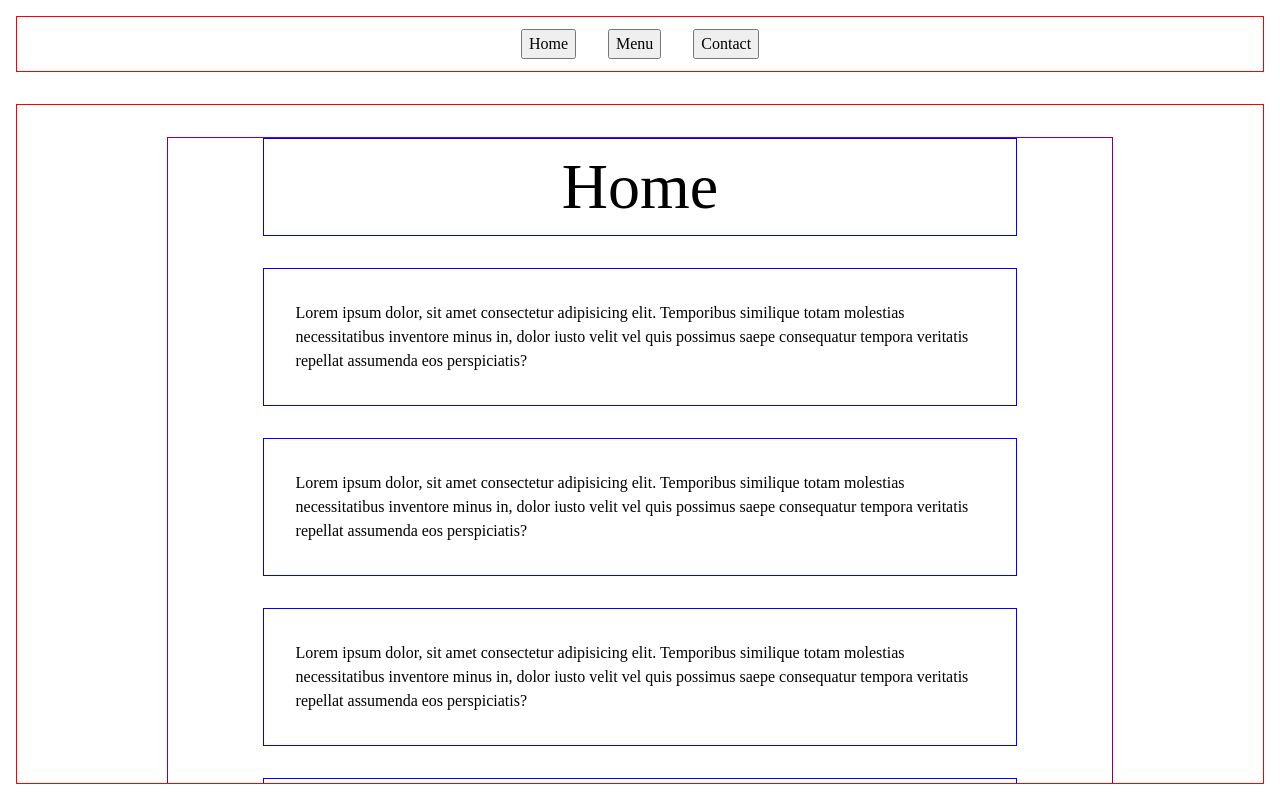
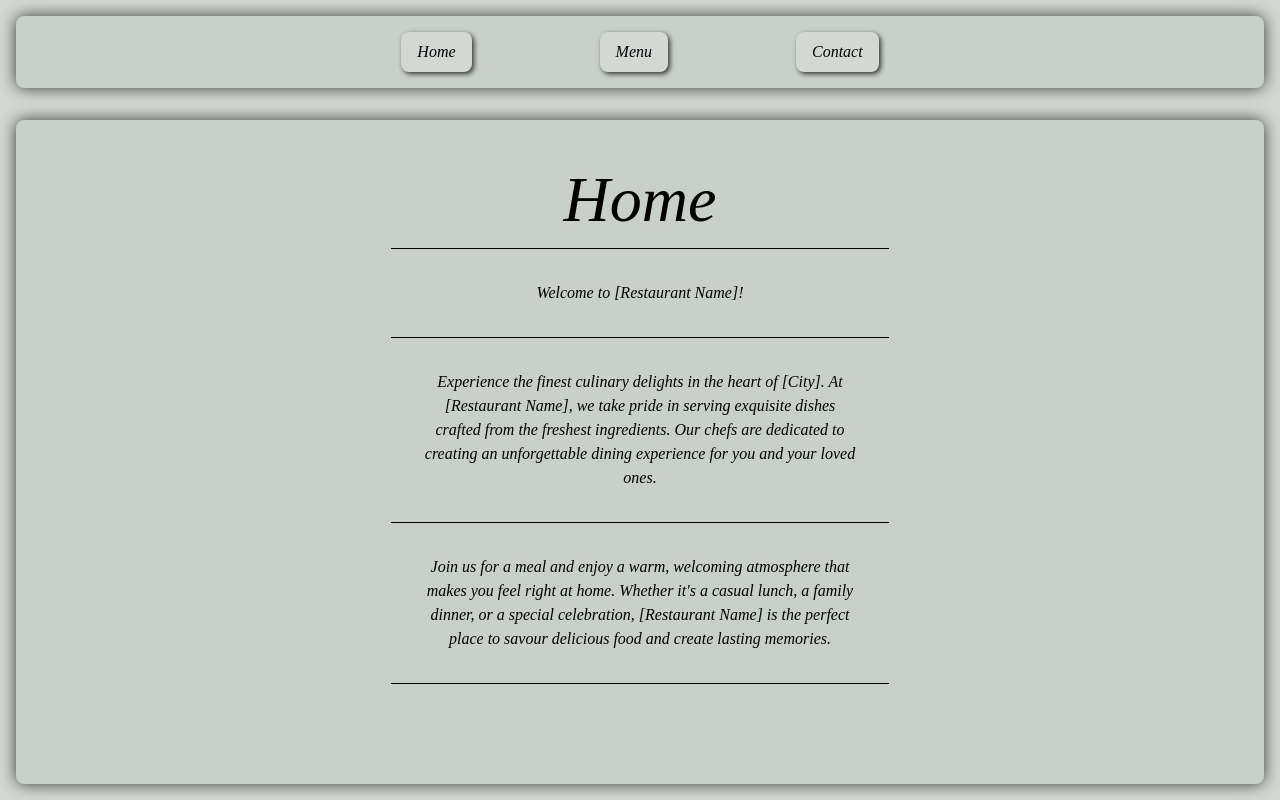
Before and after one commit to A-Alviento/odin, a website built with webpack: page project-restaurant-page/src/index.html in a window 1280 px wide. Built offline with nearby package versions, Linux system fonts and the light colour scheme.

Commit message:
Finish project restaurant

```diff
--- a/project-restaurant-page/src/content/contact.js
+++ b/project-restaurant-page/src/content/contact.js
@@ -1,4 +1,13 @@
 export const contact = () => {
+  const contactTextContent = [
+    "Get in Touch, we would love to hear from you! Whether you have a question, want to make a reservation, or just want to give us feedback, please reach out.",
+    "Address: <br> [Restaurant Name] <br> 1234 Culinary Street <br> [City], [Postcode]",
+    "Phone: <br> (123) 456-7890",
+    "Email: <br> info@[restaurantname].com",
+    "Opening Hours: <br> - Monday to Friday: 11:00 AM - 10:00 PM <br> - Saturday: 12:00 PM - 11:00 PM <br> - Sunday: 12:00 PM - 9:00 PM",
+    "For reservations, please call us or use our online booking form. We look forward to welcoming you to [Restaurant Name]!",
+  ];
+
   const contWrapper = document.createElement("div");
   contWrapper.id = "content-wrapper";
 
@@ -9,12 +18,11 @@ export const contact = () => {
 
   contWrapper.appendChild(title);
 
-  for (let i = 0; i < 4; i++) {
+  for (let i = 0; i < contactTextContent.length; i++) {
     const info = document.createElement("div");
     info.id = `info${i + 1}`;
     info.classList.add("info");
-    info.textContent =
-      "Lorem ipsum dolor, sit amet consectetur adipisicing elit. Temporibus similique totam molestias necessitatibus inventore minus in, dolor iusto velit vel quis possimus saepe consequatur tempora veritatis repellat assumenda eos perspiciatis?";
+    info.innerHTML = contactTextContent[i];
 
     contWrapper.appendChild(info);
   }
--- a/project-restaurant-page/src/content/home.js
+++ b/project-restaurant-page/src/content/home.js
@@ -1,4 +1,10 @@
 export const home = () => {
+  const homeTextContent = [
+    "Welcome to [Restaurant Name]!",
+    "Experience the finest culinary delights in the heart of [City]. At [Restaurant Name], we take pride in serving exquisite dishes crafted from the freshest ingredients. Our chefs are dedicated to creating an unforgettable dining experience for you and your loved ones.",
+    "Join us for a meal and enjoy a warm, welcoming atmosphere that makes you feel right at home. Whether it's a casual lunch, a family dinner, or a special celebration, [Restaurant Name] is the perfect place to savour delicious food and create lasting memories.",
+  ];
+
   const contWrapper = document.createElement("div");
   contWrapper.id = "content-wrapper";
 
@@ -9,12 +15,11 @@ export const home = () => {
 
   contWrapper.appendChild(title);
 
-  for (let i = 0; i < 4; i++) {
+  for (let i = 0; i < homeTextContent.length; i++) {
     const info = document.createElement("div");
     info.id = `info${i + 1}`;
     info.classList.add("info");
-    info.textContent =
-      "Lorem ipsum dolor, sit amet consectetur adipisicing elit. Temporibus similique totam molestias necessitatibus inventore minus in, dolor iusto velit vel quis possimus saepe consequatur tempora veritatis repellat assumenda eos perspiciatis?";
+    info.textContent = homeTextContent[i];
 
     contWrapper.appendChild(info);
   }
--- a/project-restaurant-page/src/content/menu.js
+++ b/project-restaurant-page/src/content/menu.js
@@ -1,4 +1,13 @@
 export const menu = () => {
+  const menuTextContent = [
+    "Discover Our Menu",
+    "At [Restaurant Name], we offer a diverse selection of dishes to satisfy every palate. From delectable starters to mouth-watering mains and indulgent desserts, our menu is designed to delight.",
+    "Starters: <br> - Soup of the Day: A delightful soup made with fresh, seasonal ingredients. <br> - Bruschetta: Toasted bread topped with tomatoes, basil, and olive oil. <br> - Calamari: Lightly breaded and fried calamari served with a tangy dipping sauce.",
+    "Mains: <br> - Grilled Salmon: Fresh salmon fillet grilled to perfection, served with a side of vegetables. <br> - Chicken Alfredo: Tender chicken breast in a creamy Alfredo sauce, served over fettuccine pasta. <br> - Vegetarian Lasagne: Layers of pasta, vegetables, and cheese baked to a golden perfection.",
+    "Desserts: <br> - Chocolate Lava Cake: Rich chocolate cake with a gooey centre, served with vanilla ice cream. <br> - Tiramisu: Classic Italian dessert with layers of mascarpone cheese, coffee-soaked ladyfingers, and cocoa. <br> - Cheesecake: Creamy cheesecake with a buttery graham cracker crust, topped with fresh berries.",
+    "Come and explore our full menu, and let your taste buds be your guide!",
+  ];
+
   const contWrapper = document.createElement("div");
   contWrapper.id = "content-wrapper";
 
@@ -9,12 +18,11 @@ export const menu = () => {
 
   contWrapper.appendChild(title);
 
-  for (let i = 0; i < 4; i++) {
+  for (let i = 0; i < menuTextContent.length; i++) {
     const info = document.createElement("div");
     info.id = `info${i + 1}`;
     info.classList.add("info");
-    info.textContent =
-      "Lorem ipsum dolor, sit amet consectetur adipisicing elit. Temporibus similique totam molestias necessitatibus inventore minus in, dolor iusto velit vel quis possimus saepe consequatur tempora veritatis repellat assumenda eos perspiciatis?";
+    info.innerHTML = menuTextContent[i];
 
     contWrapper.appendChild(info);
   }
--- a/project-restaurant-page/src/style.css
+++ b/project-restaurant-page/src/style.css
@@ -1,21 +1,32 @@
 /* helper borders */
-header,
-#content {
-  border: 1px solid red;
-}
+/* .info {
+  border: 1px solid blue;
+} */
 
-.info {
-  border: 1px solid blue;
-}
-
-#content-wrapper {
+/* #content-wrapper {
   border: 1px solid purple;
-}
+} */
 
 * {
-  --gap-med: 2rem;
   scrollbar-width: thin; /* "auto" or "thin"  */
   scrollbar-color: #88888826 transparent; /* thumb and track color */
+
+  --gap-med: 2rem;
+  --gap-large: 4rem;
+  --gap-x-large: 8rem;
+
+  --border-radius-small: 4px;
+  --border-radius-medium: 8px;
+  --border-radius-large: 16px;
+
+  --button-padding-y: 0.5rem;
+  --button-padding-x: 1rem;
+
+  --box-shadow-btn: 2px 2px 5px 0px rgba(0, 0, 0, 0.75);
+  --box-shadow-card: 0px 0px 16px 0px rgba(0, 0, 0, 0.75);
+
+  --background-colour: #d4d8d4;
+  --card-colour: #c9cfc9;
 }
 
 /* start */
@@ -24,19 +35,37 @@ body {
   height: 100vh;
   padding: 1rem;
   display: grid;
-  grid-template-rows: 3.5rem 1fr;
-  gap: var(--gap-med)
+  grid-template-rows: 4.5rem 1fr;
+  gap: var(--gap-med);
+  background-color: var(--background-colour);
 }
 
 header {
   display: flex;
   justify-content: center;
   align-items: center;
+  background-color: var(--card-colour);
+  border-radius: var(--border-radius-medium);
+  box-shadow: var(--box-shadow-card);
 }
 
 nav {
   display: flex;
-  gap: var(--gap-med);
+  gap: var(--gap-x-large);
+}
+
+nav button {
+  padding: var(--button-padding-y) var(--button-padding-x);
+  border-radius: var(--border-radius-medium);
+  border: 0px;
+  box-shadow: var(--box-shadow-btn);
+  transition: transform 0.3s ease;
+  font-style: italic;
+  background-color: var(--background-colour);
+}
+
+nav button:active {
+  transform: scale(0.9);
 }
 
 #content {
@@ -44,6 +73,10 @@ nav {
   justify-content: center;
   padding: var(--gap-med);
   overflow-y: auto;
+  background-color: var(--card-colour);
+  border-radius: var(--border-radius-medium);
+  box-shadow: var(--box-shadow-card);
+  font-style: italic;
 }
 
 #content-wrapper {
@@ -51,14 +84,16 @@ nav {
   flex-direction: column;
   justify-content: center;
   align-items: center;
-  gap: 2rem;
-  width: 80%;
+
+  width: 60%;
   height: fit-content;
 }
 
 .info {
-  width: 80%;
-  padding: var(--gap-med)
+  width: 70%;
+  padding: var(--gap-med);
+  text-align: center;
+  border-bottom: 1px solid black;
 }
 
 #title {
```
